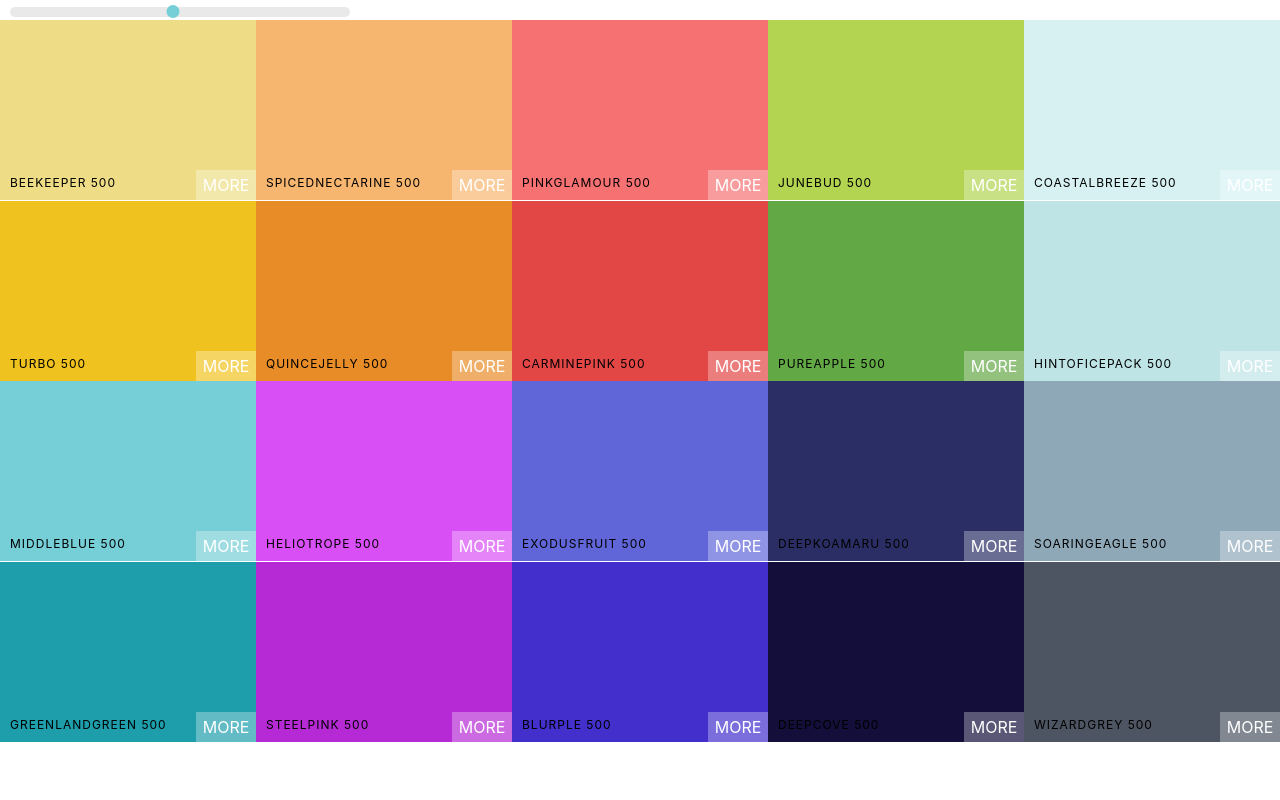
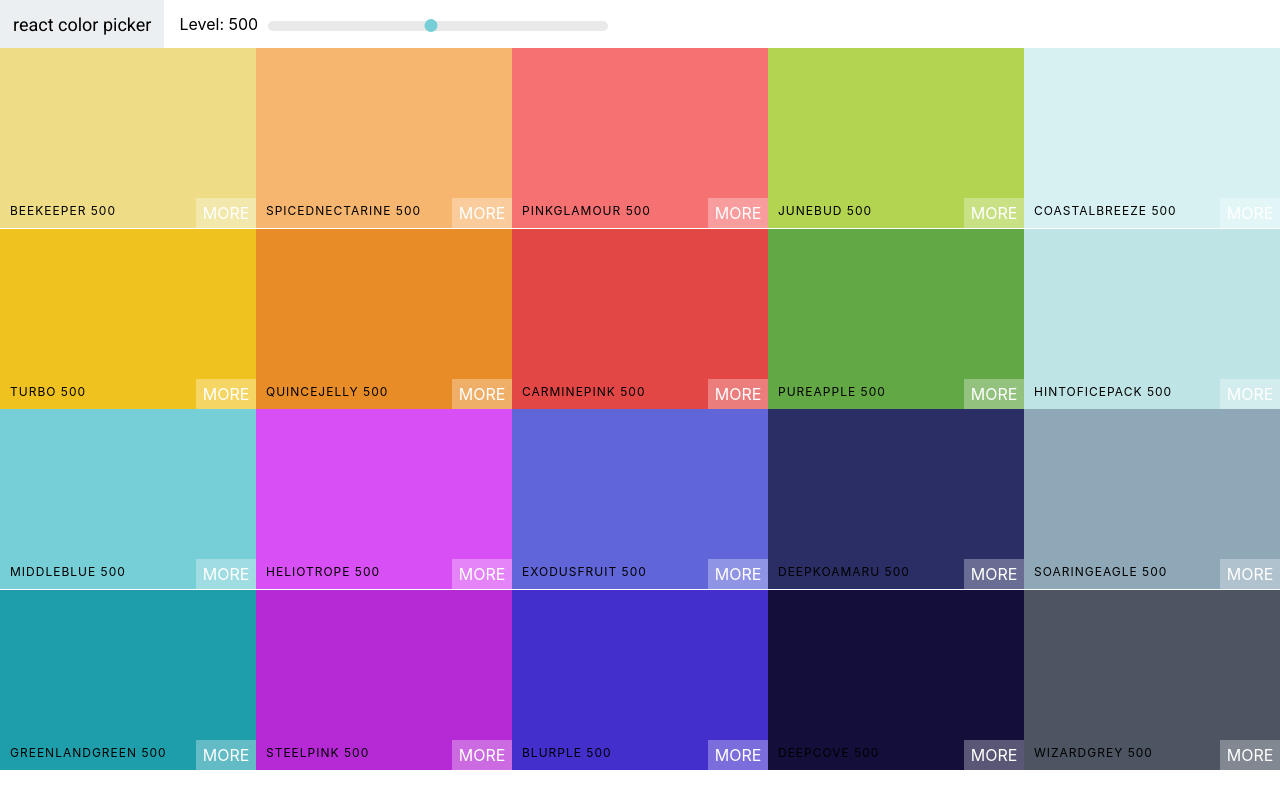
Before and after one commit to MiaoMiaoMiao3/REACT_Color_App, a React (Create React App) app: page / in a window 1280 px wide. Built offline with nearby package versions, Linux system fonts and the light colour scheme.

Commit message:
Add NavBar and Font

```diff
--- /dev/null
+++ b/src/NavBar.css
@@ -0,0 +1,29 @@
+@import url('https://fonts.googleapis.com/css2?family=Roboto&display=swap');
+
+.NavBar {
+    display: flex;
+    align-items: center;
+    justify-content: flex-start;
+    height: 6vh
+}
+.logo {
+    margin-right: 15px;
+    padding: 0 13px;
+    font-size: 18px;
+    background-color: #eceff1;
+    font-family: Roboto;
+    height: 100%;
+    display: flex;
+    align-items: center;
+}
+
+.logo a{
+    text-decoration: none;
+    color: black;
+}
+
+.slider {
+    width: 340px;
+    margin: 0 10px;
+    display: inline-block;
+}
--- /dev/null
+++ b/src/NavBar.js
@@ -0,0 +1,39 @@
+import React, {Component} from 'react';
+import 'rc-slider/assets/index.css'; //import first to override existing styles if required
+import Slider from 'rc-slider';
+import './NavBar.css';
+
+class NavBar extends Component{
+    render(){
+        const {level, changeLevel} = this.props
+        return(
+            <header className="NavBar">
+                <div className="logo">
+                    <a href="#">react color picker</a>
+                </div>
+                <div className="slider-container">
+                    <span>Level: {level}</span>
+                    <div className = "slider">
+                        <Slider defaultValue={level}
+                            min={100}
+                            max={900}
+                            step={100}
+                            trackStyle={{backgroundColor: 'transparent'}}
+                            handleStyle={{backgroundColor: '#76ced7',
+                                outline: 'none',
+                                border: '2px solid #76ced7',
+                                boxShadow: 'none',
+                                width: '13px',
+                                height: '13px',
+                                marginLeft: '-7px',
+                                marginTop: '-2px'}}
+                            railStyle={{height: '10px'}}
+                            onAfterChange={changeLevel}/>
+                    </div>
+                </div>
+            </header>
+        )
+    }
+}
+
+export default NavBar
--- a/src/Palette.css
+++ b/src/Palette.css
@@ -5,9 +5,3 @@
 .Palette-colors{
     height: 90%;
 }
-
-.slider {
-    width: 340px;
-    margin: 0 10px;
-    display: inline-block;
-}
--- a/src/Palette.js
+++ b/src/Palette.js
@@ -1,8 +1,8 @@
 import React, {Component} from 'react';
 import ColorBox from './ColorBox';
-import 'rc-slider/assets/index.css'; //import first to override existing styles if required
+import NavBar from './NavBar';
 import './Palette.css'
-import Slider from 'rc-slider';
+
 
 
 class Palette extends Component{
@@ -22,23 +22,7 @@
         ))
         return(
             <div className = "Palette">
-                <div className = "slider">
-                    <Slider defaultValue={level}
-                        min={100}
-                        max={900}
-                        step={100}
-                        trackStyle={{backgroundColor: 'transparent'}}
-                        handleStyle={{backgroundColor: '#76ced7',
-                            outline: 'none',
-                            border: '2px solid #76ced7',
-                            boxShadow: 'none',
-                            width: '13px',
-                            height: '13px',
-                            marginLeft: '-7px',
-                            marginTop: '-2px'}}
-                        railStyle={{height: '10px'}}
-                        onAfterChange={this.changeLevel}/>
-                </div>
+                <NavBar level = {this.state.level} changeLevel={this.changeLevel}/>
                 {/* navbar goes here */}
                 <div className = "Palette-colors">
                 {colorBoxes}
```
